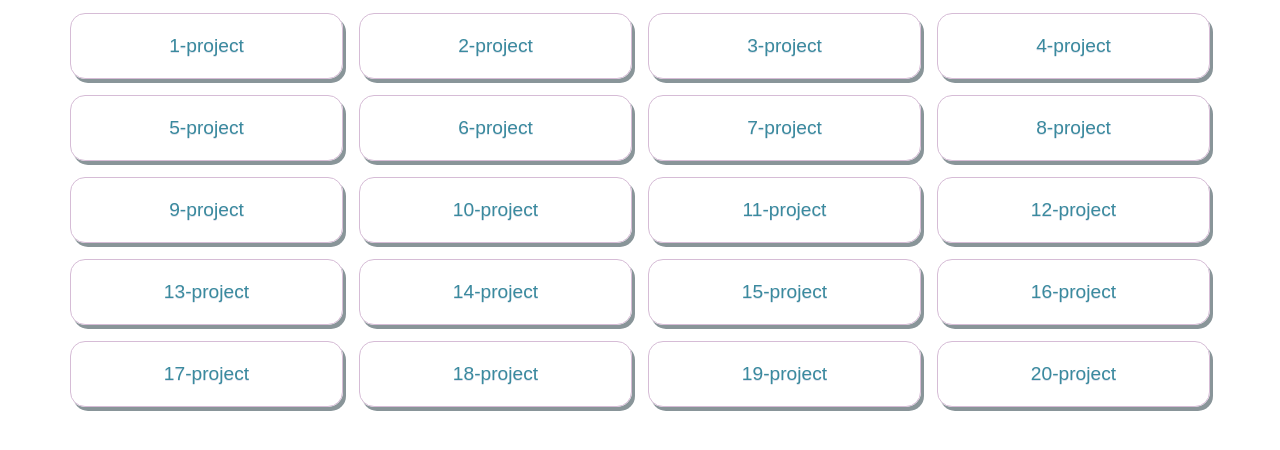
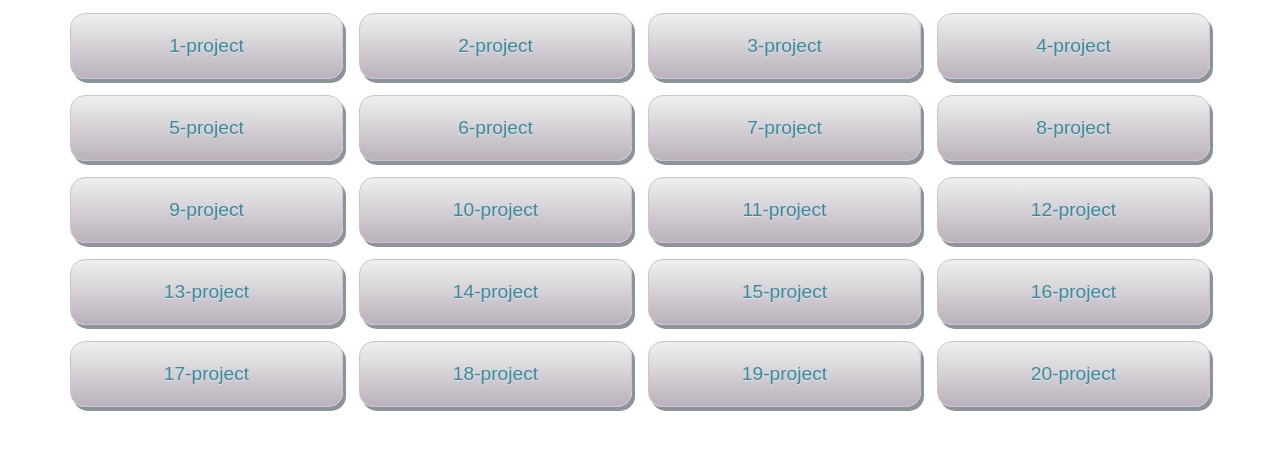
Before and after one commit to shohjakhon/Js-100-projects, a plain HTML site: page index.html in a window 1280 px wide. Shown: the part 76-526 px from the top of the page. Drawn offline with Linux system fonts and the light colour scheme.

Commit message:
add style index.html

```diff
--- a/index.html
+++ b/index.html
@@ -1,8 +1,8 @@
 <!DOCTYPE html>
 <html lang="en">
   <head>
-    <meta target="_blank" charset="UTF-8" />
-    <meta target="_blank" name="viewport" content="width=device-width, initial-scale=1.0" />
+    <meta charset="UTF-8" />
+    <meta name="viewport" content="width=device-width, initial-scale=1.0" />
     <title>Mundarija</title>
     <style>
       * {
@@ -32,7 +32,7 @@
       .list-item {
         position: relative;
         box-shadow: 3px 4px 0px 0px #899599;
-        background: linear-gradient(to bottom, #ededed 5%, #bab1ba target="_blank" 100%);
+        background: linear-gradient(to bottom, #ededed 5%, #bab1ba 100%);
         /* background-color: #ededed; */
         border-radius: 15px;
         border: 1px solid #d6bcd6;
@@ -46,7 +46,7 @@
         padding: 2rem;
       }
 
-      .list-item a{
+      .list-item a {
         position: absolute;
         top: 0;
         left: 0;
```
